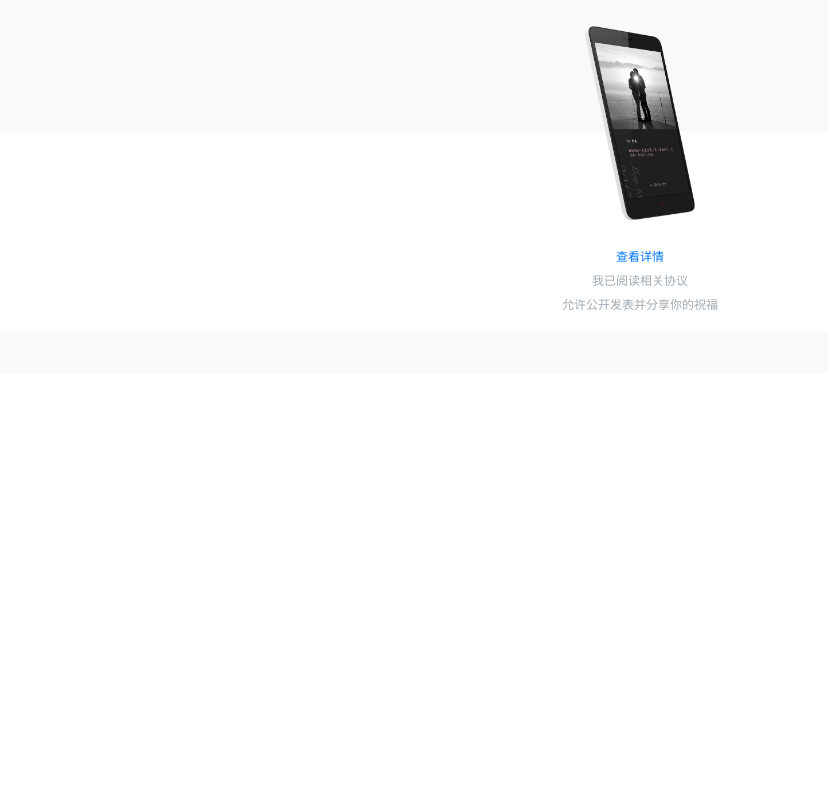
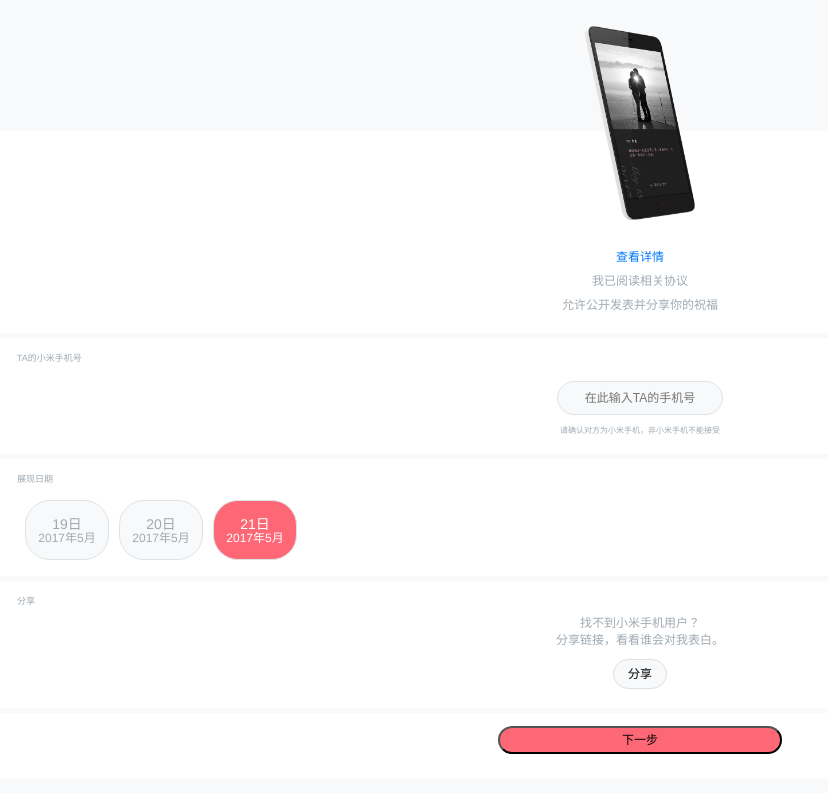
Before and after one commit to Bob2622/private_ordering, a Vue app: page / in a window 1280 px wide. Shown: the part 1744-2537 px from the top of the page, without its empty margins (0-828 px from the left). Before the commit the page ends 2117 px from the top, so only its background shows below. Built offline with nearby package versions, Linux system fonts and the light colour scheme; what font-awesome-webpack would draw is missing.

Commit message:
页面布局

```diff
--- a/src/views/index.vue
+++ b/src/views/index.vue
@@ -3,17 +3,55 @@
     <div class="head">
         <img src="../assets/5-20.png" alt="">
         <h5>活动介绍</h5>
-        <p class="actity-detail">您可以在本次活动中为TA订制一个专属的应用开机画面（小米手机中的视频、音乐、主题等系统应用），给TA一个意想不到的惊喜。订制过程中, 用户可以上传自己的图片&祝福&昵称, 但是这部分内容需要经过内容审核。</p>
+        <p class="actity-detail">
+            您可以在本次活动中为TA订制一个专属的应用开机画面（小米手机中的视频、音乐、主题等系统应用），给TA一个意想不到的惊喜。订制过程中, 用户可以上传自己的图片&祝福&昵称, 但是这部分内容需要经过内容审核。
+        </p>
         <div class="protocal">
             <img class="phone" src="../assets/phone.png" alt="">
             <a href="">查看详情</a>
             <div>我已阅读相关协议<i class="fa fa-check-circle" aria-hidden="true"></i></div>
             <div>允许公开发表并分享你的祝福<i class="fa fa-check-circle" aria-hidden="true"></i></div>
         </div>
+        <div class="phoneNum">
+            <div class="phoneNum_ta">TA的小米手机号</div>
+
+            <input class="phone_user" type="text" placeholder="在此输入TA的手机号">
+
+            <div class="phoneNum_warn">
+            <i class="fa fa-exclamation-circle" aria-hidden="true"></i>
+            请确认对方为小米手机，非小米手机不能接受
+            </div>
+
+        </div>
+          <div class="showDate">
+            <div class="showDate_text">展现日期</div>
+            <div class="showDate_a showDate_time">
+                <span class="show_day">19日</span><br/>
+                <span class="show_month">2017年5月</span>
+            </div>
+            <div class="showDate_b showDate_time">
+                <span class="show_day">20日</span><br/>
+                <span class="show_month">2017年5月</span>
+            </div>
+            <div class="showDate_c showDate_time">
+                <span class="show_day">21日</span><br/>
+                <span class="show_month">2017年5月</span>
+            </div>
+        </div>
+
+        <div class="share">
+            <div class="share_text">分享</div>
+            <div class="share_find">找不到小米手机用户？</div>
+            <div class="share_love">分享链接，看看谁会对我表白。</div>
+            <input class="share_bnt" type="button" value="分享">
+        </div>
+
+
+        <div class="next_step">
+            <input class="next_step_bnt" type="button" value="下一步">
+        </div>
     </div>
 
-    <div>
-    </div>
 </div>
 </template>
 <style lang="less" scoped>
@@ -59,25 +97,170 @@
                 margin-top: 0.10rem;
             }
         }
+        .phoneNum {
+            position: relative;
+            background: white;
+            margin: 0.05rem -0.40rem 0 -0.40rem;
 
-    }
+            border:1px solid transparent;//??
+
+            .fa-exclamation-circle {
+                color: #dc5753;
+            }
+            .phoneNum_ta {
+                text-align: left;
+                font-size: 0.09rem;
+                margin-top: 0.14rem;
+                margin-left: 0.16rem;
 
 
+            }
+            .phone_user{
+                height: 0.3rem;
+                border: 1px solid #dfe3e5;
+                position: relative;
+                width: 1.6rem;
+                border-radius: 0.26rem;
+                text-align: center;
+                font-size: 0.12rem;
+                margin-top: 0.18rem;
+                background-color: #f8f9fa;
+
+
+            }
+            .phoneNum_warn{
+                position: relative;
+                font-size: 0.08rem;
+                margin-top: 0.11rem;
+                margin-bottom: 0.18rem;
+            }
+
+        }
+        .showDate {
+            position: relative;
+            background: white;
+            margin: 0.05rem -0.40rem 0 -0.40rem;
+            border:1px solid transparent;
+            overflow: hidden;
+
+            .showDate_text {
+                text-align: left;
+                font-size: 0.09rem;
+                margin-top: 0.14rem;
+                margin-left: 0.16rem;
+
+
+            }
+            .showDate_time{
+                border-radius: 0.25rem;
+                border: 1px solid #dfe3e5;
+                float: left;
+                width: 0.84rem;
+                height: 0.6rem;
+                padding-top: 0.15rem;
+                padding-bottom: 0.15rem;
+                text-align: center;
+                margin-top: 0.15rem;
+                margin-bottom: 0.15rem;
+                background-color: #f8f9fa;
+                box-sizing: border-box;
+
+
+                .show_day{
+
+                font-size: 0.14rem;
+
+                }
+                 .show_month{
+
+                font-size: 0.12rem;
+
+                }
+            }
+            .showDate_a{
+
+                margin-left: 0.24rem;
+
+            }
+            .showDate_b{
+
+                margin-left: 0.1rem;
+
+            }
+            .showDate_c{
+                background-color: #fd6776;
+                color: white;
+                margin-left: 0.1rem;
+
+            }
+        }
+
+          .share {
+            position: relative;
+            background: white;
+            margin: 0.05rem -0.40rem 0 -0.40rem;
+
+            border:1px solid transparent;//??
+
+
+            .share_text
+             {
+                text-align: left;
+                font-size: 0.09rem;
+                margin-top: 0.14rem;
+                margin-left: 0.16rem;
+                margin-bottom: 0.11rem;
+
+
+            }
+            .share_find{
+                margin-bottom: 0.03rem;
+            }
+              .share_love{
+                margin-bottom: 0.12rem;
+            }
+            .share_bnt{
+                margin-bottom: 0.18rem;
+                height: 0.3rem;
+                width: 0.54rem;
+                border: 1px solid #dee2e5;
+                background: #f8f9fa;
+                border-radius: 0.5rem;
+
+            }
+        }
+
+        .next_step {
+            position: relative;
+            background: white;
+            margin: 0.05rem -0.40rem 0 -0.40rem;
+
+            border:1px solid transparent;//??
+
+            .next_step_bnt{
+                background: #fd6776;
+                height: 0.28rem;
+                width: 2.84rem;
+                border-radius: 0.5rem;
+                margin-top: 0.12rem;
+                margin-bottom: 0.24rem;
+
+            }
+        }
+    }
 }
 </style>
 <script>
 export default {
     name: '',
     props: {
-
     },
     data: function () {
         return {
-
+            a: 'a'
         }
     },
     methods: {
-
     },
     mounted: function () {
     }
```
